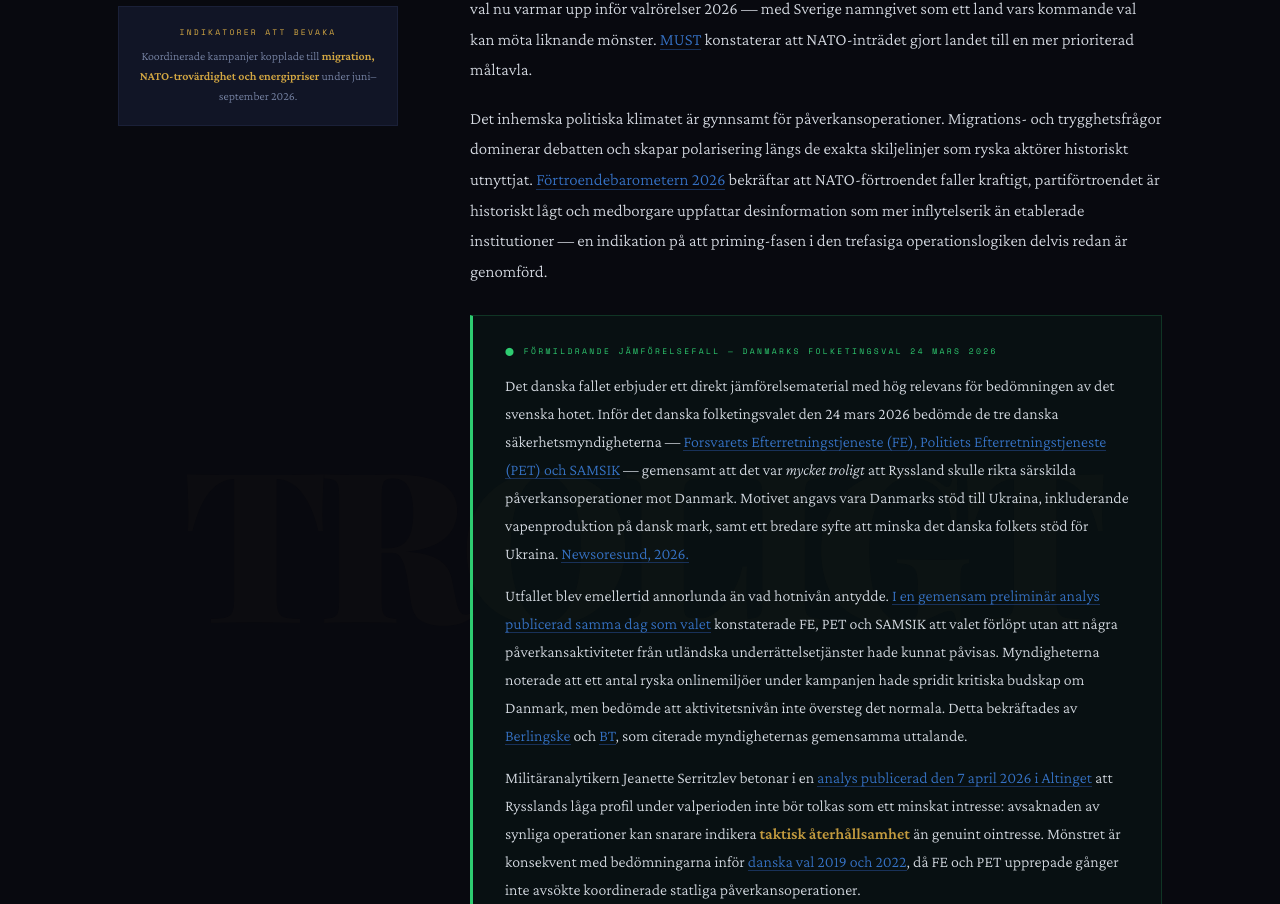
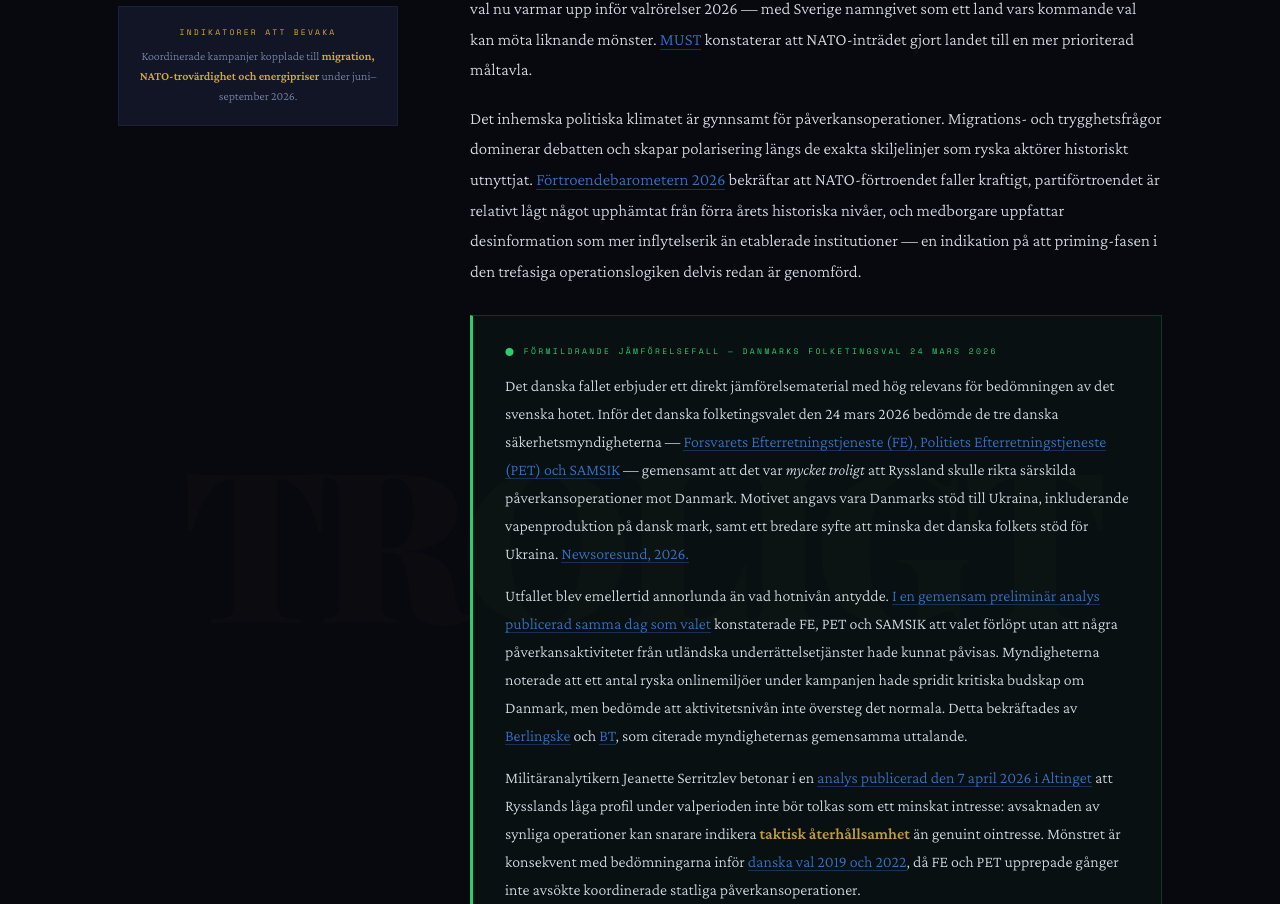
Before and after one commit to veckobrevskartan/INBLICK-informationskrigsf-ring-valet-2026, a plain HTML site: page index.html in a window 1280 px wide. Shown: the part 1780-2684 px from the top of the page. Drawn offline with nearby package versions, Linux system fonts and the light colour scheme; a web font is replaced by a local one.

Commit message:
Update index.html

```diff
--- a/index.html
+++ b/index.html
@@ -450,7 +450,7 @@ footer{flex-direction:column;gap:20px;text-align:center;} .footer-note{text-alig
       <div class="assess-body reveal rd2">
         <p>Ryska påverkansoperationer bedöms rikta sig aktivt mot det svenska riksdagsvalet med målet att öka polariseringen och gynna kandidater och partier vars utrikespolitiska linje är förenlig med <strong>ryska strategiska intressen</strong>. Det mest sannolika scenariot är inte en enskild dramatisk operation utan en ackumulerad kampanj av <strong>narrativinjicering, algoritmisk amplifiering, kanalmigrering och LLM-grooming</strong> — svår att attribuera och ännu svårare att bemöta i realtid. Trots att bedömningen är att Sverige troligen kommer bli utsatt, är bilden att Sverige kommer kunna stå emot denna påverkan.</p>
         <p><a href="https://mpf.se/om-oss/nyheter/2025/2025-11-21-god-motstandskraft-mot-informationspaverkan-infor-valet" target="_blank">MPF bekräftar</a> att ryska aktörer arbetar systematiskt mot europeiska val med stora resurser. <a href="https://www.eeas.europa.eu/eeas/4th-eeas-annual-report-foreign-information-manipulation-and-interference-threats_en" target="_blank">EEAS FIMI-rapporten 2026</a> konstaterar att samma operationsinfrastruktur som riktades mot tyska och rumänska val nu varmar upp inför valrörelser 2026 — med Sverige namngivet som ett land vars kommande val kan möta liknande mönster. <a href="https://www.forsvarsmakten.se/globalassets/must-arsoversikt-2025.pdf" target="_blank">MUST</a> konstaterar att NATO-inträdet gjort landet till en mer prioriterad måltavla.</p>
-        <p>Det inhemska politiska klimatet är gynnsamt för påverkansoperationer. Migrations- och trygghetsfrågor dominerar debatten och skapar polarisering längs de exakta skiljelinjer som ryska aktörer historiskt utnyttjat. <a href="https://medieakademin.se/fortroendebarometern-2026-nato-rasar-kungahuset-nar-rekordnivaer-och-framtidstron-okar/" target="_blank">Förtroendebarometern 2026</a> bekräftar att NATO-förtroendet faller kraftigt, partiförtroendet är historiskt lågt och medborgare uppfattar desinformation som mer inflytelserik än etablerade institutioner — en indikation på att priming-fasen i den trefasiga operationslogiken delvis redan är genomförd.</p>
+        <p>Det inhemska politiska klimatet är gynnsamt för påverkansoperationer. Migrations- och trygghetsfrågor dominerar debatten och skapar polarisering längs de exakta skiljelinjer som ryska aktörer historiskt utnyttjat. <a href="https://medieakademin.se/fortroendebarometern-2026-nato-rasar-kungahuset-nar-rekordnivaer-och-framtidstron-okar/" target="_blank">Förtroendebarometern 2026</a> bekräftar att NATO-förtroendet faller kraftigt, partiförtroendet är relativt lågt något upphämtat från förra årets historiska nivåer, och medborgare uppfattar desinformation som mer inflytelserik än etablerade institutioner — en indikation på att priming-fasen i den trefasiga operationslogiken delvis redan är genomförd.</p>
 
         <!-- DENMARK MITIGATING CASE -->
         <div style="margin:28px 0;padding:28px 32px;background:rgba(46,204,113,0.04);border:1px solid rgba(46,204,113,0.2);border-left:3px solid var(--green);">
```
